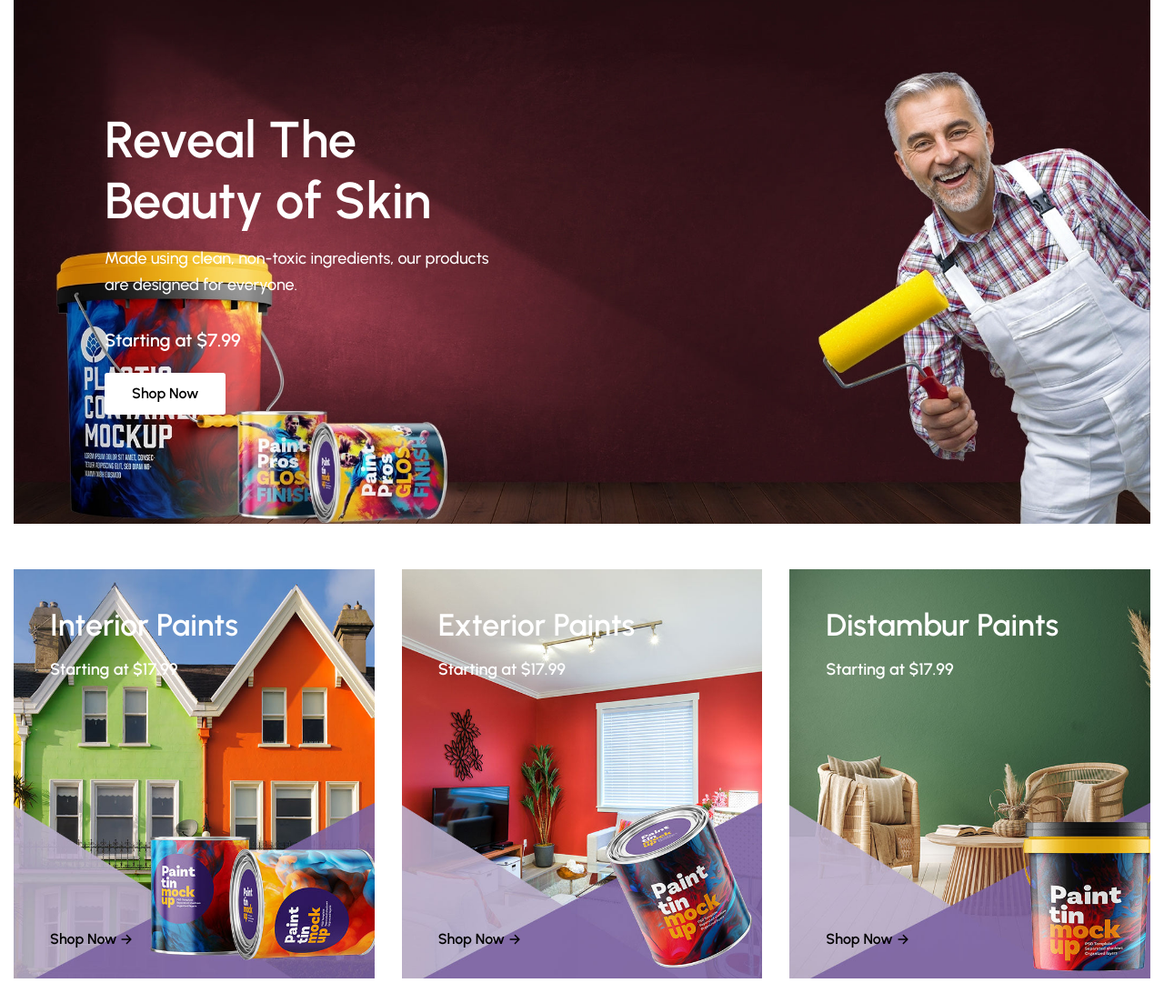
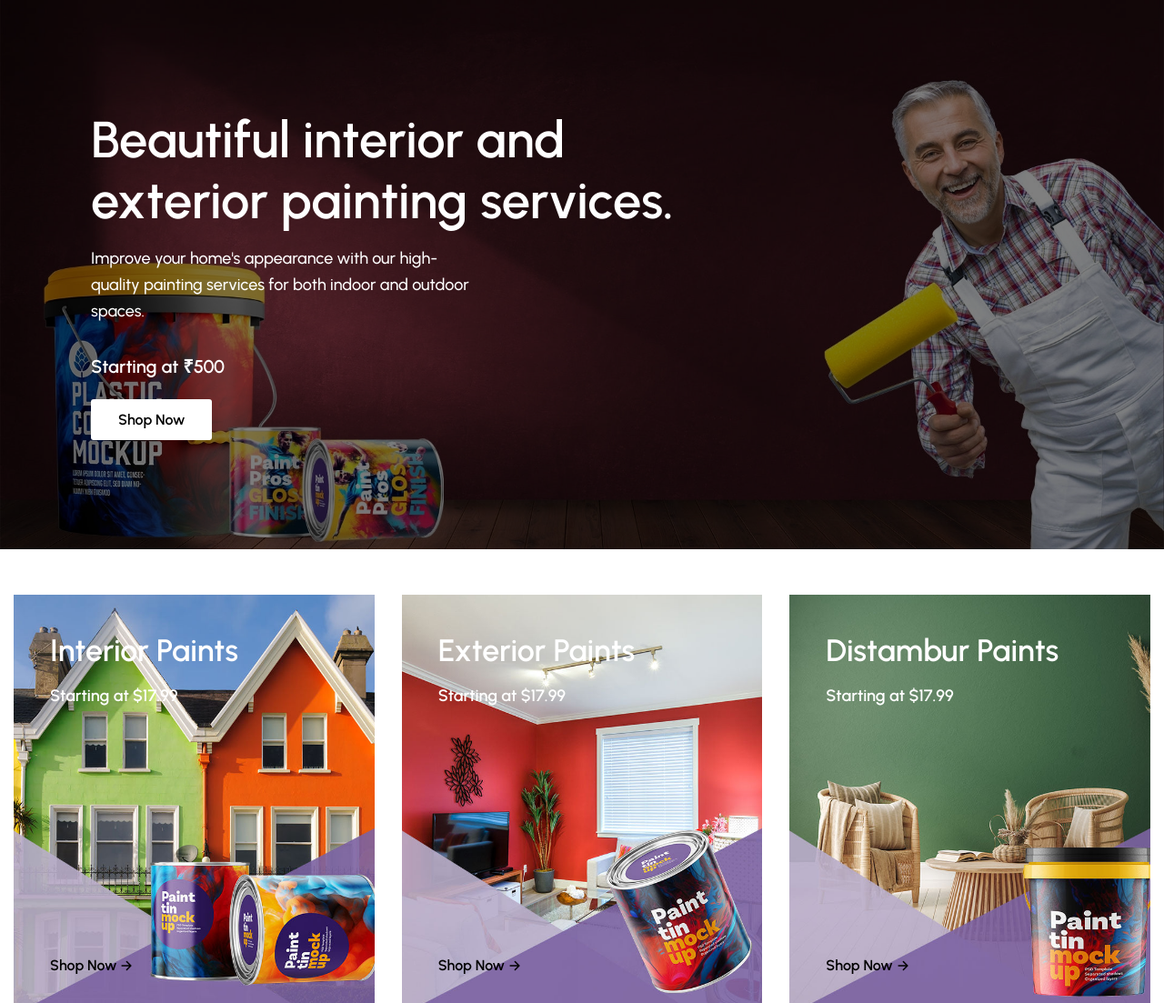
Before and after one commit to iamPankajGhosh/paint-emporium_vanilaJs, a PHP site: page / in a window 1280 px wide. Shown: the part 150-1253 px from the top of the page at 91% size. Run offline with PHP 8.4, Linux system fonts and the light colour scheme.

Commit message:
Update : hero

```diff
--- a/index.html
+++ b/index.html
@@ -214,23 +214,23 @@
             <ul class="has-scrollbar">
               <li class="scrollbar-item">
                 <div
-                  class="hero-card has-bg-image"
+                  class="hero-card has-after has-bg-image"
                   style="
                     background-image: url('./src/assets/img/hero-banner-1.jpg');
                   "
                 >
                   <div class="card-content">
                     <h1 class="h1 hero-title">
-                      Reveal The <br />
-                      Beauty of Skin
+                      Beautiful interior and <br />
+                      exterior painting services.
                     </h1>
 
                     <p class="hero-text">
-                      Made using clean, non-toxic ingredients, our products are
-                      designed for everyone.
+                      Improve your home's appearance with our high-quality
+                      painting services for both indoor and outdoor spaces.
                     </p>
 
-                    <p class="price">Starting at $7.99</p>
+                    <p class="price">Starting at ₹500</p>
 
                     <a href="#" class="btn btn-primary"> Shop Now </a>
                   </div>
@@ -239,23 +239,23 @@
 
               <li class="scrollbar-item">
                 <div
-                  class="hero-card has-bg-image"
+                  class="hero-card has-after has-bg-image"
                   style="
                     background-image: url('./src/assets/img/hero-banner-2.jpg');
                   "
                 >
                   <div class="card-content">
                     <h1 class="h1 hero-title">
-                      Reveal The <br />
-                      Beauty of Skin
+                      Give your home a <br />
+                      fresh and elegant look.
                     </h1>
 
                     <p class="hero-text">
-                      Made using clean, non-toxic ingredients, our products are
-                      designed for everyone.
+                      Create a cozy and stylish home that reflects your
+                      personality and provides a peaceful retreat.
                     </p>
 
-                    <p class="price">Starting at $7.99</p>
+                    <p class="price">Starting at ₹500</p>
 
                     <a href="#" class="btn btn-primary"> Shop Now </a>
                   </div>
@@ -264,23 +264,24 @@
 
               <li class="scrollbar-item">
                 <div
-                  class="hero-card has-bg-image"
+                  class="hero-card has-after has-bg-image"
                   style="
                     background-image: url('./src/assets/img/hero-banner-3.jpg');
                   "
                 >
                   <div class="card-content">
                     <h1 class="h1 hero-title">
-                      Reveal The <br />
-                      Beauty of Skin
+                      Choose the color that <br />
+                      will best match your wall.
                     </h1>
 
                     <p class="hero-text">
-                      Made using clean, non-toxic ingredients, our products are
-                      designed for everyone.
+                      Consider choosing a color that complements your wall.
+                      Explore different options and let us know if you need
+                      help.
                     </p>
 
-                    <p class="price">Starting at $7.99</p>
+                    <p class="price">Starting at ₹500</p>
 
                     <a href="#" class="btn btn-primary"> Shop Now </a>
                   </div>
--- a/src/assets/css/home.css
+++ b/src/assets/css/home.css
@@ -14,10 +14,21 @@
   padding-block-start: 0;
 }
 
+.hero .container {
+  padding-inline: 0;
+}
+
 .hero-card {
   background-color: var(--light-gray);
   padding: 100px 15px;
   background-position: 20%;
+  min-height: 100%;
+}
+
+.hero-card::after {
+  inset: 0;
+  background-color: var(--black_50);
+  z-index: -1;
 }
 
 .hero-text {
```
